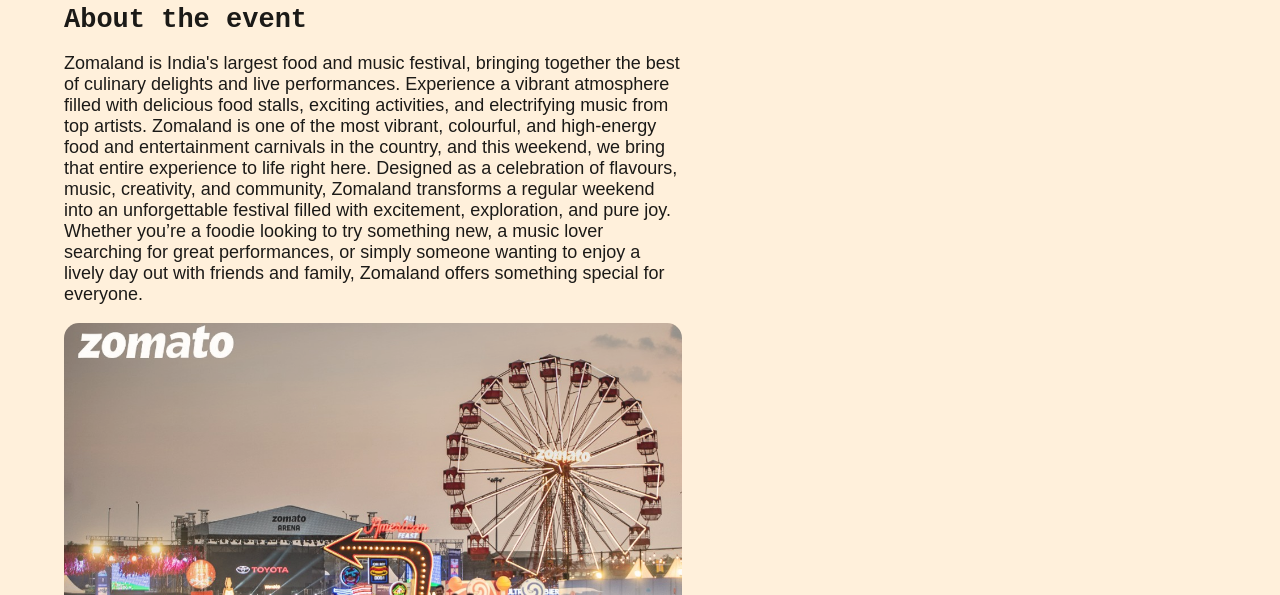
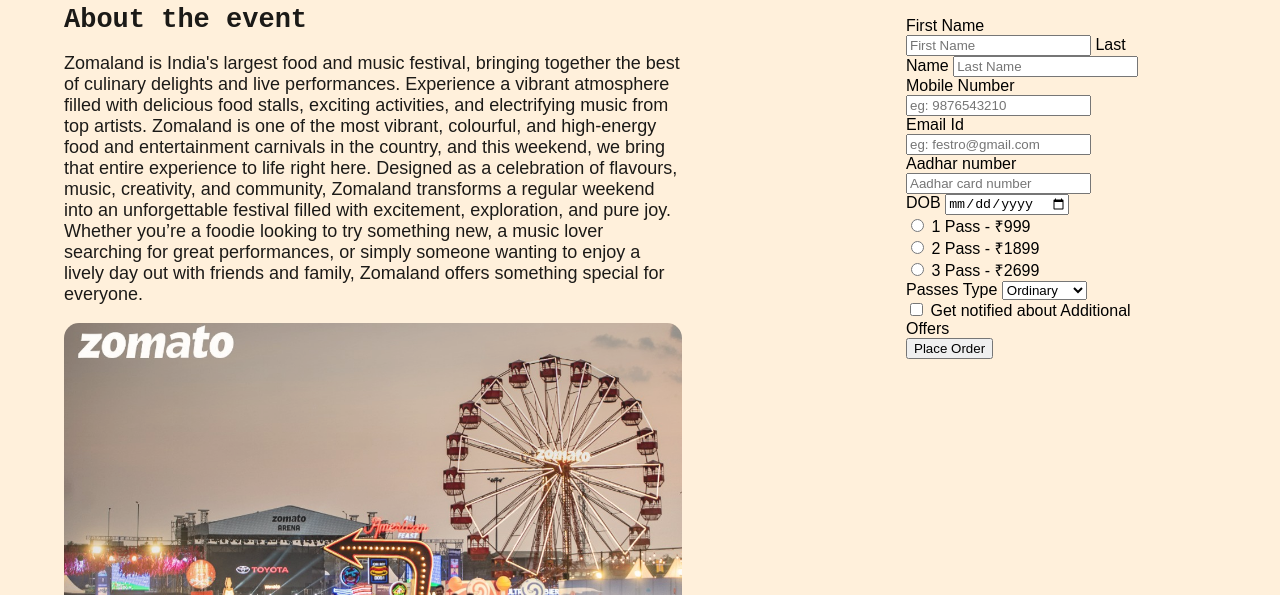
Before and after one commit to indranilsen2004/IIC_Festro, a plain HTML site: page checkout.html in a window 1280 px wide. Shown: the part 505-1100 px from the top of the page. Drawn offline with Linux system fonts and the light colour scheme.

Commit message:
frontend form done

```diff
--- a/checkout.html
+++ b/checkout.html
@@ -85,7 +85,87 @@
             PWC Office
           </p>
         </div>
-        <div class="checkout">Payment box placeholder</div>
+        <div class="checkout">
+          <h2>Checkout</h2>
+          <form action="./invitee_data.html" method="post">
+            <div class="full_name">
+              <label for="first_name">First Name</label>
+              <input
+                type="text"
+                id="first_name"
+                name="first_name"
+                placeholder="First Name"
+                required
+              />
+              <label for="last_name">Last Name</label>
+              <input
+                type="text"
+                id="last_name"
+                name="last_name"
+                placeholder="Last Name"
+              />
+            </div>
+            <div>
+              <label for="mobile">Mobile Number</label>
+              <input
+                type="tel"
+                id="mobile"
+                name="mobile"
+                placeholder="eg: 9876543210"
+                required
+              />
+            </div>
+            <div>
+              <label for="email">Email Id</label>
+              <input
+                type="email"
+                id="email"
+                name="email"
+                placeholder="eg: festro@gmail.com"
+                required
+              />
+            </div>
+            <div>
+              <label for="idcard"> Aadhar number</label>
+              <input
+                type="number"
+                id="idcard"
+                name="idcard"
+                maxlength="12"
+                placeholder="Aadhar card number"
+              />
+            </div>
+            <div>
+              <label for="bday">DOB</label>
+              <input type="date" id="bday" name="bday" min="2010-1-1" />
+            </div>
+            <div>
+              <input type="radio" id="1" name="no." value="1" />
+              <label for="1">1 Pass - ₹999</label><br />
+              <input type="radio" id="2" name="no." value="2" />
+              <label for="2">2 Pass - ₹1899</label><br />
+              <input type="radio" id="3" name="no." value="3" />
+              <label for="3">3 Pass - ₹2699</label><br />
+            </div>
+            <div>
+              <label for="vip"> Passes Type</label>
+              <select name="vip" id="vip">
+                <option value="Ordinary">Ordinary</option>
+                <option value="Frontrow">Front-Row</option>
+                <option value="Annex">Annex</option>
+                <option value="Carnival">Carnival</option>
+                <option value="VIP">VIP</option>
+              </select>
+            </div>
+            <div>
+              <input type="checkbox" name="newsletter" id="newsletter" />
+              <label for="newsletter"
+                >Get notified about Additional Offers</label
+              >
+            </div>
+            <button>Place Order</button>
+          </form>
+        </div>
       </div>
     </div>
   </body>
```
Also changed, not shown: invitee_data.html (added).
